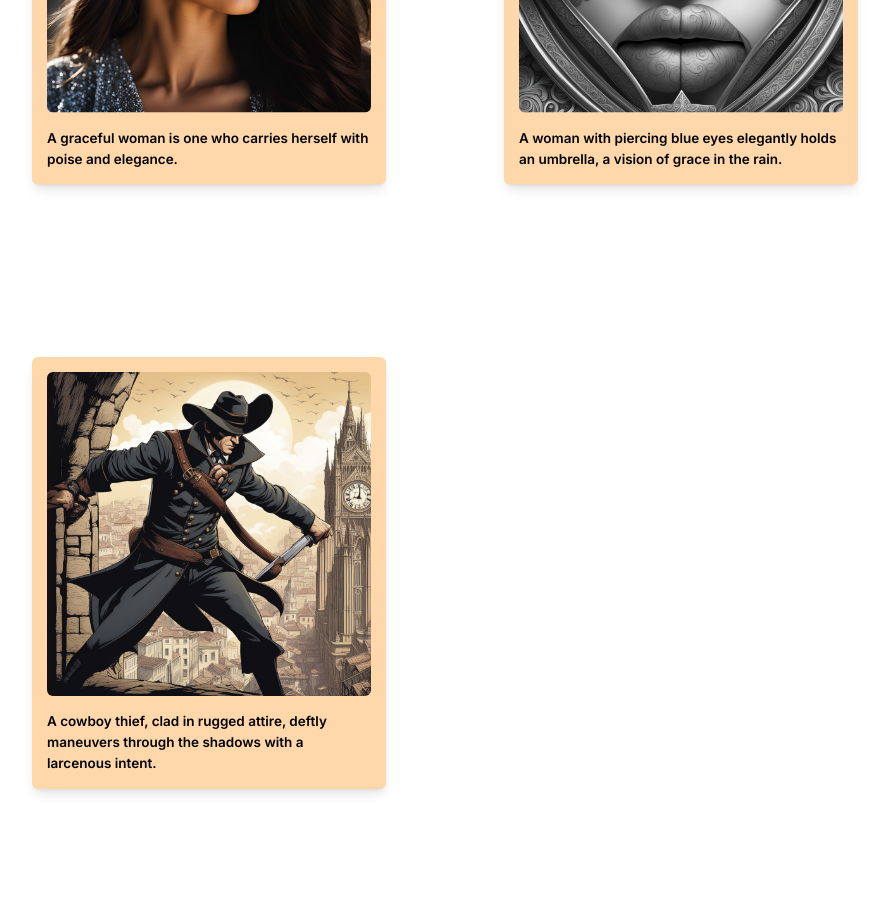
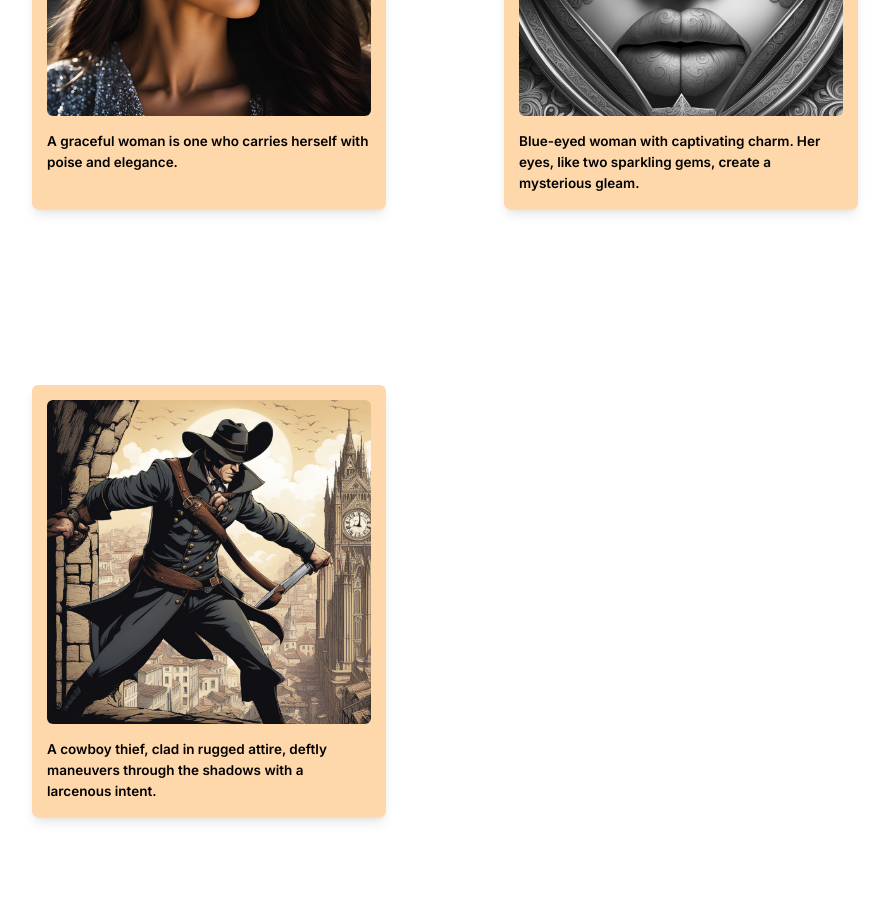
Before and after one commit to asep933/portfolio-sepsupriatnaa, a Next.js app: page / in a window 1280 px wide. Shown: the part 1800-2724 px from the top of the page, without its empty margins (195-1084 px from the left). Built offline with nearby package versions, Linux system fonts and the light colour scheme.

Commit message:
mengganti semua jadi bahasa inggris

```diff
--- a/app/page.js
+++ b/app/page.js
@@ -48,7 +48,7 @@ const Page = () => {
 
                         <p className="text-orange-500 text-sm">INTRODUCTION</p>
 
-                        <p>I am Asep Supriatna, a programmer with 2 years experience,
+                        <p>I am Asep Supriatna, a programmer with 2 years <br /> experience,
                             My expertise includes HTML, CSS, JS, React and Next.
                         </p><br />
 
@@ -98,7 +98,7 @@ const Page = () => {
                                     className="w-full rounded-lg mb-5"
                                 />
 
-                                <p>A woman with piercing blue eyes elegantly holds an umbrella, a vision of grace in the rain.</p>
+                                <p>Blue-eyed woman with captivating charm. Her eyes, like two sparkling gems, create a mysterious gleam.</p>
                             </div>
                             <div className="bg-orange-200 mt-8 w-full text-base lg:text-lg space-y-2 p-5 rounded-lg shadow-lg lg:w-2/4 lg:scale-75">
                                 <Image
```
